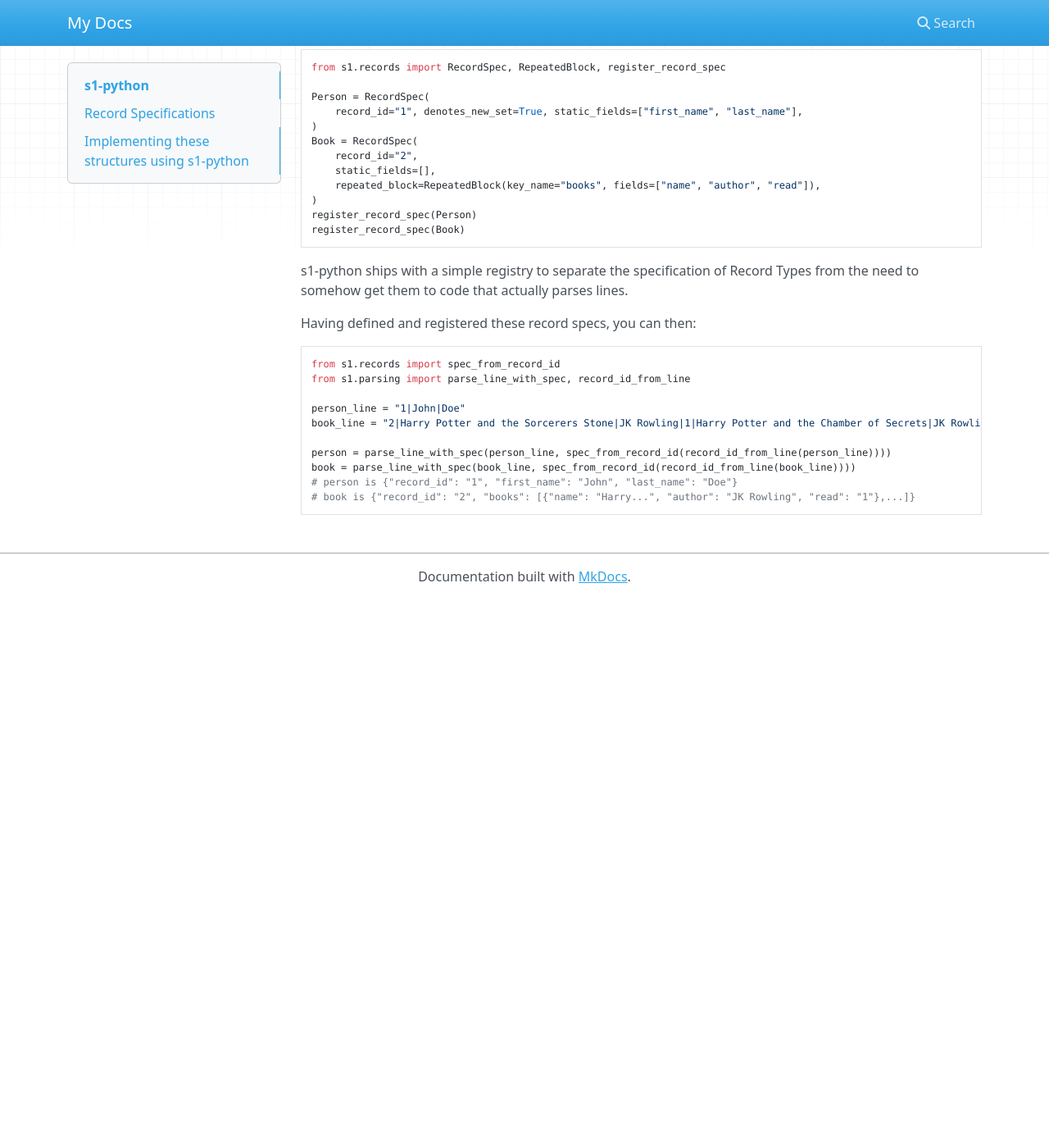
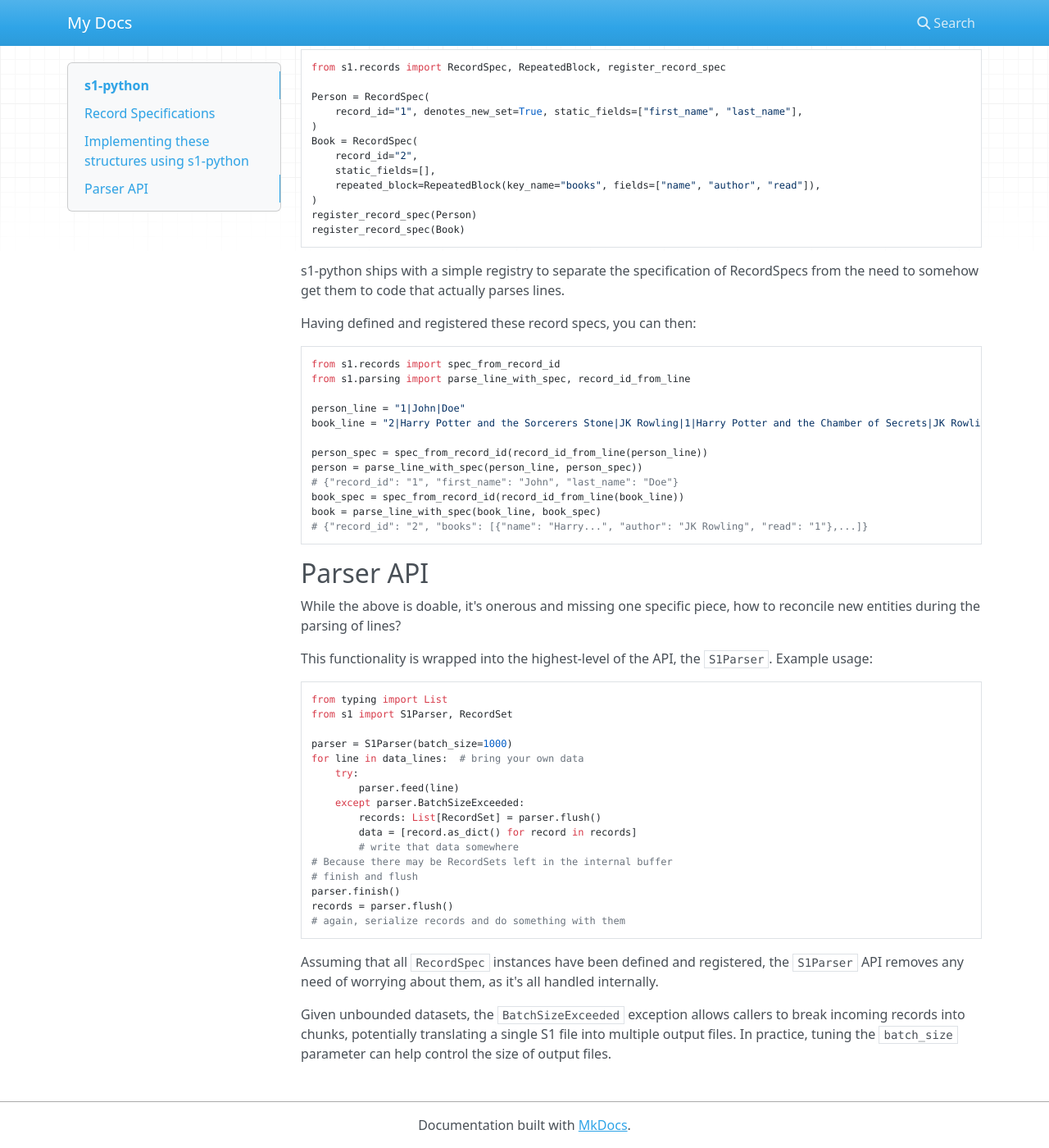
Before and after one commit to stratasan/s1-python, an MkDocs documentation site: the page built from docs/index.md, in a window 1280 px wide and 1400 px high, scrolled down 1279 px. Shown: the whole window at 82% size. Built offline with MkDocs 1.6.1, drawn with Linux system fonts in a browser that asks for light colours; nearby versions of some CDN libraries; before the commit the page ends 2010 px from its top, so only the background shows below that; some of the changed text lies outside the part shown.

Commit message:
Adds docs on S1Parser API, renames Encounter to RecordSet

````diff
--- a/docs/index.md
+++ b/docs/index.md
@@ -24,13 +26,15 @@ A Record Specification consists of:
 
 * A record_id, a string
 * static fields, an ordered list of field names
-* optionally, a "RepeatedBlock", which itself has a "key name" and ordered list of fields
-* a boolean denoting whether it implies the beginning of a new entity.
+* optionally, a "RepeatedBlock", which itself has a "key name" and ordered list
+  of fields
+* a boolean denoting whether it implies the beginning of a new entity
 
-For example, let's take an example where we want to capture information about a person
-and how many books they own.
+For example, let's take an example where we want to capture information about a
+person and how many books they own.
 
-We'll say we want to capture the first and last name of the person along with a book title, author and whether they've read it or not.
+We'll say we want to capture the first and last name of the person along with a
+book title, author and whether they've read it or not.
 
 A "person" record can look like:
 
@@ -40,8 +44,9 @@ A "person" record can look like:
 
 We're saying that the "1" RecordType has two fields, first name and last name.
 
-A "book" record is a bit more complex, due to the 1:M relationship implied between a person
-and their books. Since we want to capture the name, author, and whether it's been read by the owner for each book, that's our repeated block.
+A "book" record is a bit more complex, due to the 1:M relationship implied
+between a person and their books. Since we want to capture the name, author, and
+whether it's been read by the owner for each book, that's our repeated block.
 
 So a valid line could look like:
 
@@ -49,9 +54,10 @@ So a valid line could look like:
 2|BookName|BookAuthor|0|Book2Name|Book2Author|1
 ```
 
-The first field, `2` is the record id we'll use for "Book" entities. There are two books encoded
-in this line, though there could be quite a few. The 0 or 1 is simply a boolean placeholder, the
-S1 format does not imply anything about interpretation of encoded data.
+The first field, `2` is the record id we'll use for "Book" entities. There are
+two books encoded in this line, though there could be quite a few. The 0 or 1
+is simply a boolean placeholder, the S1 format does not imply anything about
+interpretation of encoded data.
 
 ## Implementing these structures using s1-python
 
@@ -72,8 +78,8 @@ register_record_spec(Person)
 register_record_spec(Book)
 ```
 
-s1-python ships with a simple registry to separate the specification of Record Types from the
-need to somehow get them to code that actually parses lines.
+s1-python ships with a simple registry to separate the specification of
+RecordSpecs from the need to somehow get them to code that actually parses lines.
 
 Having defined and registered these record specs, you can then:
 
@@ -84,8 +90,46 @@ from s1.parsing import parse_line_with_spec, record_id_from_line
 person_line = "1|John|Doe"
 book_line = "2|Harry Potter and the Sorcerers Stone|JK Rowling|1|Harry Potter and the Chamber of Secrets|JK Rowling|0"
 
-person = parse_line_with_spec(person_line, spec_from_record_id(record_id_from_line(person_line))))
-book = parse_line_with_spec(book_line, spec_from_record_id(record_id_from_line(book_line))))
-# person is {"record_id": "1", "first_name": "John", "last_name": "Doe"}
-# book is {"record_id": "2", "books": [{"name": "Harry...", "author": "JK Rowling", "read": "1"},...]}
+person_spec = spec_from_record_id(record_id_from_line(person_line))
+person = parse_line_with_spec(person_line, person_spec))
+# {"record_id": "1", "first_name": "John", "last_name": "Doe"}
+book_spec = spec_from_record_id(record_id_from_line(book_line))
+book = parse_line_with_spec(book_line, book_spec)
+# {"record_id": "2", "books": [{"name": "Harry...", "author": "JK Rowling", "read": "1"},...]}
 ```
+
+## Parser API
+
+While the above is doable, it's onerous and missing one specific
+piece, how to reconcile new entities during the parsing of lines?
+
+This functionality is wrapped into the highest-level of the API,
+the `S1Parser`. Example usage:
+
+```python
+from typing import List
+from s1 import S1Parser, RecordSet
+
+parser = S1Parser(batch_size=1000)
+for line in data_lines:  # bring your own data
+    try:
+        parser.feed(line)
+    except parser.BatchSizeExceeded:
+        records: List[RecordSet] = parser.flush()
+        data = [record.as_dict() for record in records]
+        # write that data somewhere
+# Because there may be RecordSets left in the internal buffer
+# finish and flush
+parser.finish()
+records = parser.flush()
+# again, serialize records and do something with them
+```
+
+Assuming that all `RecordSpec` instances have been defined and
+registered, the `S1Parser` API removes any need of worrying about
+them, as it's all handled internally.
+
+Given unbounded datasets, the `BatchSizeExceeded` exception allows
+callers to break incoming records into chunks, potentially translating a
+single S1 file into multiple output files. In practice, tuning the `batch_size`
+parameter can help control the size of output files.
--- a/src/s1/__init__.py
+++ b/src/s1/__init__.py
@@ -10,4 +10,5 @@ __email__ = "dev@stratasan.com"
 __license__ = "MIT License"
 __copyright__ = "Copyright (c) 2020 " + __author__
 
+from s1.parsers import S1Parser
 from s1 import specifications
````
Also changed, not shown: other parts of docs/index.md (+13 -11 lines), 4 other files.
